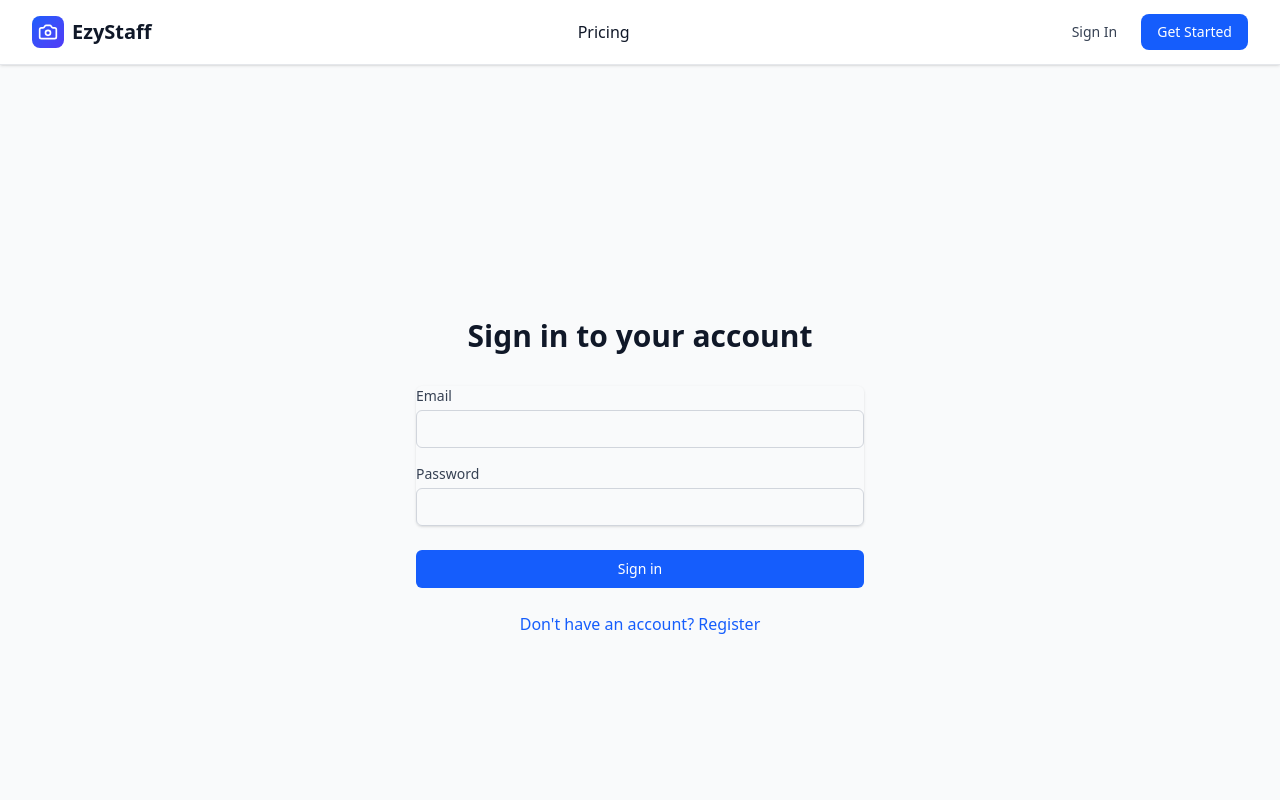
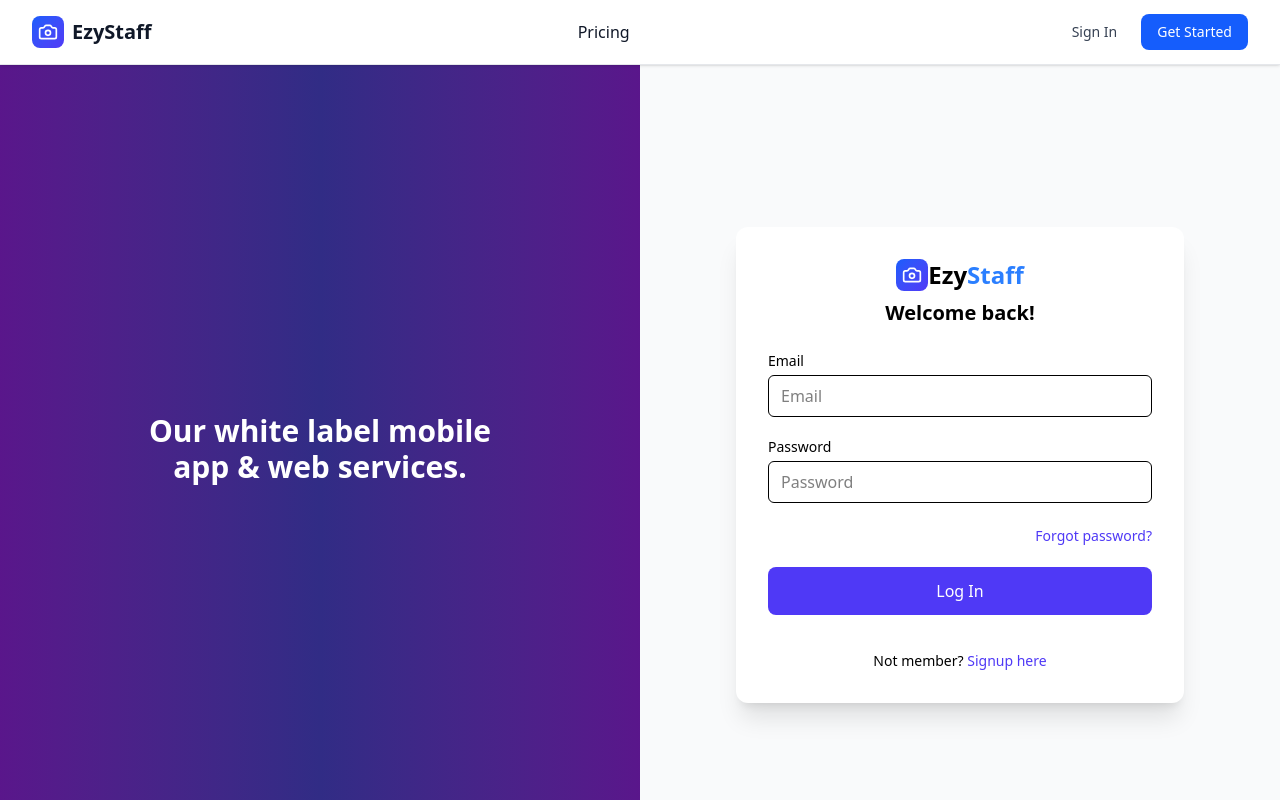
Before and after one commit to AnamulHaqueN/mini-screenshot-activity-tracker, a Next.js app in the folder apps/frontend/: page /login in a window 1280 px wide. Shown: the top 800 px of the page. Built offline with nearby package versions, Linux system fonts and the light colour scheme; no server answers.

Commit message:
refactor: update navigation routes to redirect to pricing page instead of signup update login UI

```diff
--- a/apps/frontend/app/(auth)/login/page.tsx
+++ b/apps/frontend/app/(auth)/login/page.tsx
@@ -7,6 +7,8 @@ import {useState} from "react"
 import {LoginInput, loginSchema} from "../../../schemas/login"
 import {ZodError} from "zod"
 import {LoginResponse} from "@/types/error"
+import {APP_NAME} from "@/app/metadata"
+import {Camera} from "lucide-react"
 
 type FieldErrors = {
    email?: string
@@ -36,7 +38,6 @@ export default function LoginPage() {
          if (role === "admin" || role === "owner") router.push("/dashboard")
          else router.push("/screenshots")
       } catch (err) {
-         // need to be upgraded
          if (err instanceof ZodError) {
             const errors: FieldErrors = {}
             err.issues.forEach(issue => {
@@ -49,80 +50,90 @@ export default function LoginPage() {
    }
 
    return (
-      <div className="min-h-screen flex items-center justify-center bg-gray-50 py-12 px-4 sm:px-6 lg:px-8">
-         <div className="max-w-md w-full space-y-8">
-            <div>
-               <h2 className="mt-6 text-center text-3xl font-extrabold text-gray-900">
-                  Sign in to your account
-               </h2>
+      <div className="min-h-screen grid grid-cols-1 md:grid-cols-2">
+         {/* LEFT PANEL */}
+         <div className="hidden md:flex bg-gradient-to-r from-purple-900 via-indigo-900 to-purple-900 text-white flex-col items-center justify-center p-12">
+            <h1 className="text-3xl font-bold text-center mb-8">
+               Our white label mobile
+               <br /> app & web services.
+            </h1>
+
+            {/* <img src="/mockup.png" alt="App preview" className="max-w-md" /> */}
          </div>
 
-            <form onSubmit={handleSubmit} className="mt-8 space-y-6">
+         {/* RIGHT PANEL */}
+         <div className="flex items-center justify-center bg-gray-50">
+            <div className="bg-white shadow-xl rounded-xl p-8 w-full max-w-md">
+               <div className="text-center mb-6">
+                  <div className="flex items-center justify-center mb-2">
+                     <div className="w-8 h-8 bg-linear-to-br from-blue-600 to-indigo-600 rounded-lg flex items-center justify-center">
+                        <Camera className="w-5 h-5 text-white" />
+                     </div>
+                     <h1 className="text-2xl font-bold">
+                        Ezy<span className="text-blue-500">Staff</span>
+                     </h1>
+                  </div>
+                  <h2 className="text-xl font-bold">Welcome back!</h2>
+               </div>
+
+               <form onSubmit={handleSubmit} className="space-y-5">
                   {isError && (
-                  <div
-                     role="alert"
-                     className="bg-red-50 border border-red-400 text-red-700 px-4 py-3 rounded">
+                     <div className="bg-red-50 border border-red-400 text-red-700 px-3 py-2 rounded">
                         {typeof error === "string"
                            ? error
                            : "Login failed. Please try again."}
                      </div>
                   )}
 
-               <div className="rounded-md shadow-sm space-y-4">
                   <div>
-                     <label
-                        htmlFor="email"
-                        className="block text-sm font-medium text-gray-700">
-                        Email
-                     </label>
+                     <label className="block text-sm font-medium">Email</label>
                      <input
-                        id="email"
                         name="email"
                         type="email"
-                        className="mt-1 appearance-none relative block w-full px-3 py-2 border border-gray-300 placeholder-gray-500 text-gray-900 rounded-md focus:outline-none focus:ring-blue-500 focus:border-blue-500 focus:z-10 sm:text-sm"
+                        placeholder="Email"
+                        className="mt-1 w-full border rounded-md px-3 py-2 focus:ring-2 focus:ring-indigo-500"
                      />
                      {fieldErrors.email && (
-                        <p id="email-error" className="text-red-600 text-sm mt-1">
-                           {fieldErrors.email}
-                        </p>
+                        <p className="text-red-500 text-sm">{fieldErrors.email}</p>
                      )}
                   </div>
 
                   <div>
-                     <label
-                        htmlFor="password"
-                        className="block text-sm font-medium text-gray-700">
-                        Password
-                     </label>
+                     <label className="block text-sm font-medium">Password</label>
                      <input
-                        id="password"
                         name="password"
                         type="password"
-                        className="mt-1 appearance-none relative block w-full px-3 py-2 border border-gray-300 placeholder-gray-500 text-gray-900 rounded-md focus:outline-none focus:ring-blue-500 focus:border-blue-500 focus:z-10 sm:text-sm"
+                        placeholder="Password"
+                        className="mt-1 w-full border rounded-md px-3 py-2 focus:ring-2 focus:ring-indigo-500"
                      />
                      {fieldErrors.password && (
-                        <p id="password-error" className="text-red-600 text-sm mt-1">
-                           {fieldErrors.password}
-                        </p>
+                        <p className="text-red-500 text-sm">{fieldErrors.password}</p>
                      )}
                   </div>
+
+                  <div className="text-right">
+                     <Link
+                        href="/forgot-password"
+                        className="text-sm text-indigo-600 hover:underline">
+                        Forgot password?
+                     </Link>
                   </div>
 
-               <div>
                   <button
                      type="submit"
                      disabled={isPending}
-                     className="group relative w-full flex justify-center py-2 px-4 border border-transparent text-sm font-medium rounded-md text-white bg-blue-600 hover:bg-blue-700 focus:outline-none focus:ring-2 focus:ring-offset-2 focus:ring-blue-500 disabled:opacity-50 disabled:cursor-not-allowed">
-                     {isPending ? "Signing in..." : "Sign in"}
+                     className="w-full bg-indigo-600 text-white py-3 rounded-lg hover:bg-indigo-700 transition disabled:opacity-50">
+                     {isPending ? "Signing in..." : "Log In"}
                   </button>
+
+                  <p className="text-center text-sm mt-4">
+                     Not member?{" "}
+                     <Link href="/pricing" className="text-indigo-600 hover:underline">
+                        Signup here
+                     </Link>
+                  </p>
+               </form>
             </div>
-
-               <div className="text-center">
-                  <Link href="/pricing" className="text-blue-600 hover:text-blue-500">
-                     Don&apos;t have an account? Register
-                  </Link>
-               </div>
-            </form>
          </div>
       </div>
    )
--- a/apps/frontend/app/page.tsx
+++ b/apps/frontend/app/page.tsx
@@ -32,7 +32,7 @@ export default function HomePage() {
             router.push("/screenshots")
          }
       } else {
-         router.push("/register")
+         router.push("/pricing")
       }
    }
 
--- a/apps/frontend/components/dashboard/navbar.tsx
+++ b/apps/frontend/components/dashboard/navbar.tsx
@@ -189,7 +189,7 @@ export default function Navbar() {
                         </button>
                         <button
                            onClick={() => {
-                              router.push("/signup")
+                              router.push("/pricing")
                               setMobileMenuOpen(false)
                            }}
                            className="w-full px-4 py-2 text-sm font-medium bg-blue-600 text-white rounded-lg hover:bg-blue-700 transition">
```
Lines whose indentation alone changed are shown as unchanged.
